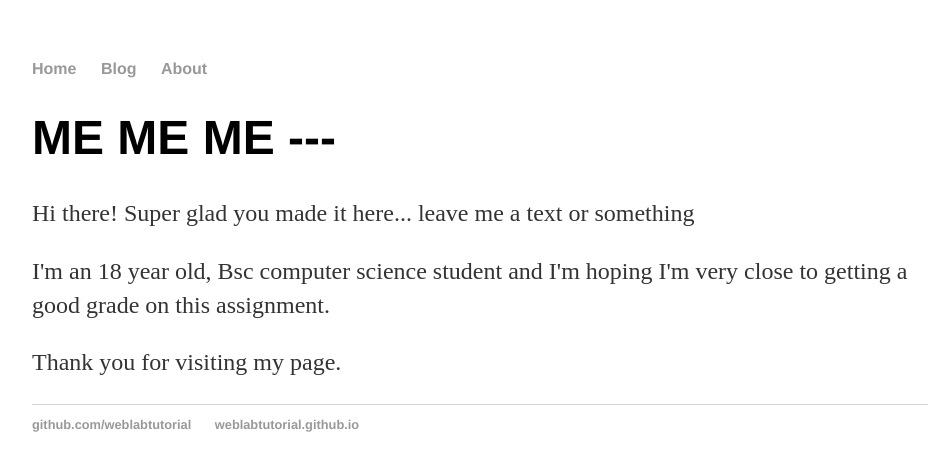
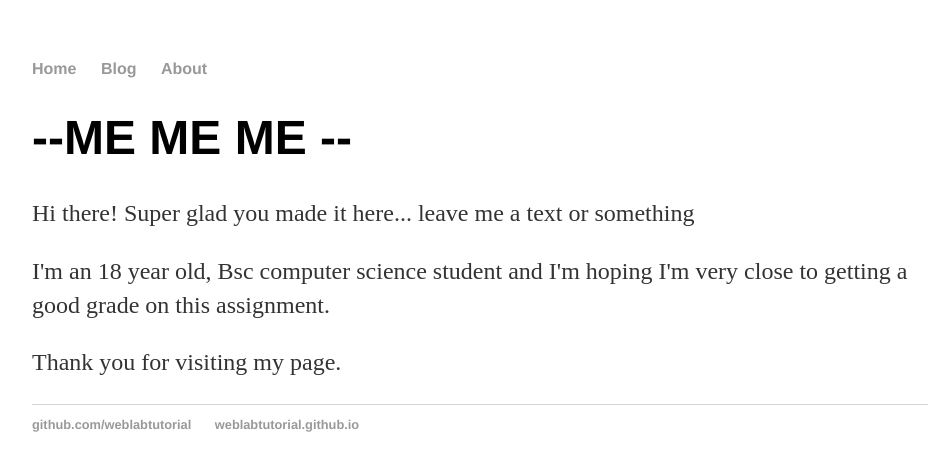
Before and after one commit to nuratamton/nuratamton.github.io, a Jekyll site: the page built from about/index.html, in a window 1280 px wide. Shown: the top 471 px of the page, without its empty margins (160-1097 px from the left). Built offline with Jekyll 4.4.1, drawn with Linux system fonts in a browser that asks for light colours.

```diff
--- a/about/index.html
+++ b/about/index.html
@@ -2,7 +2,7 @@
 layout: default
 title: Web Programming
 ---
-<h1> ME ME ME --- </h1>
+<h1> --ME ME ME -- </h1>
 
 <p> Hi there! Super glad you made it here... leave me a text or something </p>
 <p> I'm an 18 year old, Bsc computer science student and I'm hoping I'm very close to getting a good grade on this assignment. </p>
```
